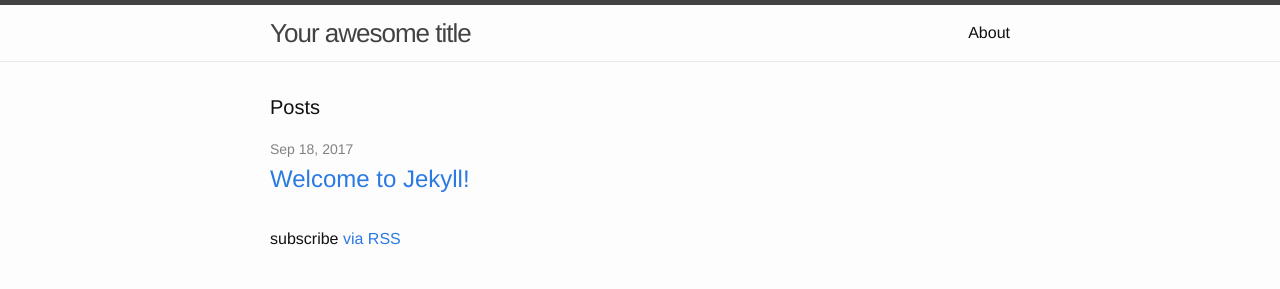
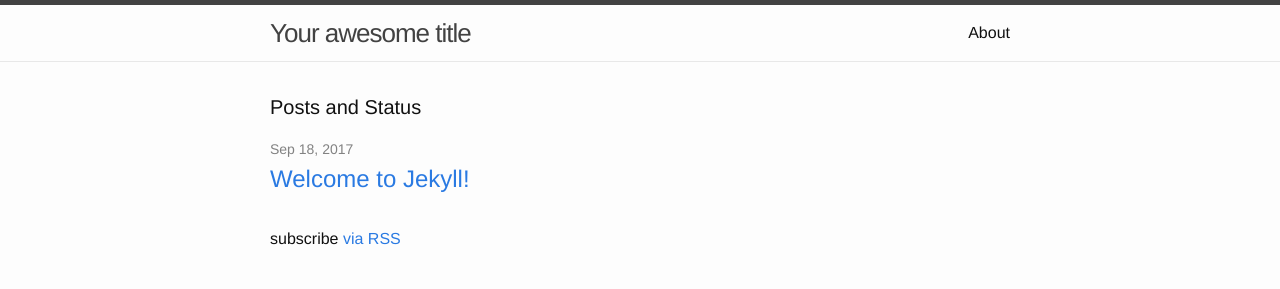
Before and after one commit to valewired/abhaskg.github.io, a Jekyll site: the page built from index.html, in a window 1280 px wide. Shown: the top 289 px of the page. Built offline with Jekyll 4.4.1, drawn with Linux system fonts in a browser that asks for light colours.

Commit message:
Update index.html

```diff
--- a/index.html
+++ b/index.html
@@ -4,7 +4,7 @@
 
 <div class="home">
 
-  <h1 class="page-heading">Posts</h1>
+  <h1 class="page-heading">Posts and Status</h1>
 
   <ul class="post-list">
     {% for post in site.posts %}
```
